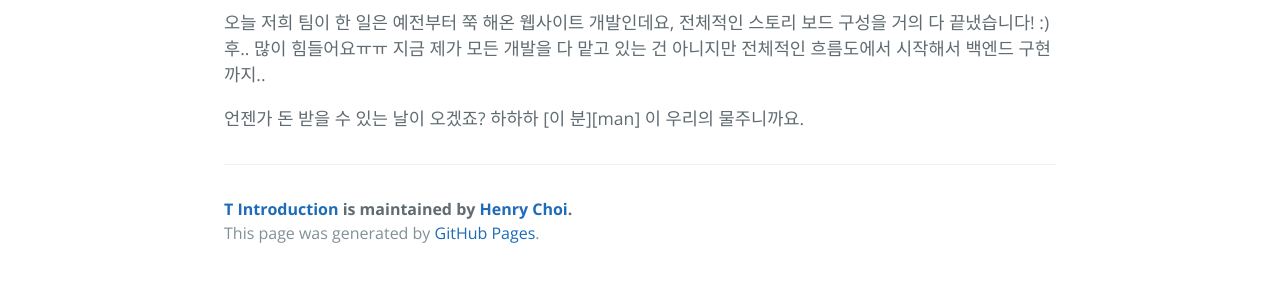
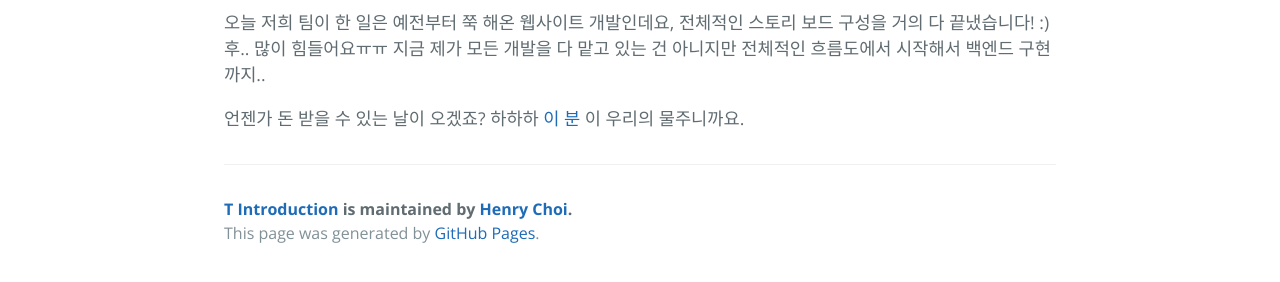
Before and after one commit to ProjectM4/ProjectM4.github.io, a Jekyll site: the page built from _posts/2017-01-05-Introduction.markdown, in a window 1280 px wide. Shown: the part 450-732 px from the top of the page. Built offline with Jekyll 4.4.1, drawn with Linux system fonts in a browser that asks for light colours; some of the changed lines change nothing that is shown.

Commit message:
edited our intro post

```diff
--- a/_posts/2017-01-05-Introduction.markdown
+++ b/_posts/2017-01-05-Introduction.markdown
@@ -10,6 +10,6 @@ categories: main
 오늘 저희 팀이 한 일은 예전부터 쭉 해온 웹사이트 개발인데요, 전체적인 스토리 보드 구성을 거의 다 끝냈습니다! :)
 후.. 많이 힘들어요ㅠㅠ 지금 제가 모든 개발을 다 맡고 있는 건 아니지만 전체적인 흐름도에서 시작해서 백엔드 구현까지..
 
-언젠가 돈 받을 수 있는 날이 오겠죠? 하하하 [이 분][man] 이 우리의 물주니까요.
+언젠가 돈 받을 수 있는 날이 오겠죠? 하하하 [이 분][man1] 이 우리의 물주니까요.
 
-[이 분]: https://kr.linkedin.com/in/jhdanielee/en
+[man1]: https://kr.linkedin.com/in/jhdanielee/en
```
